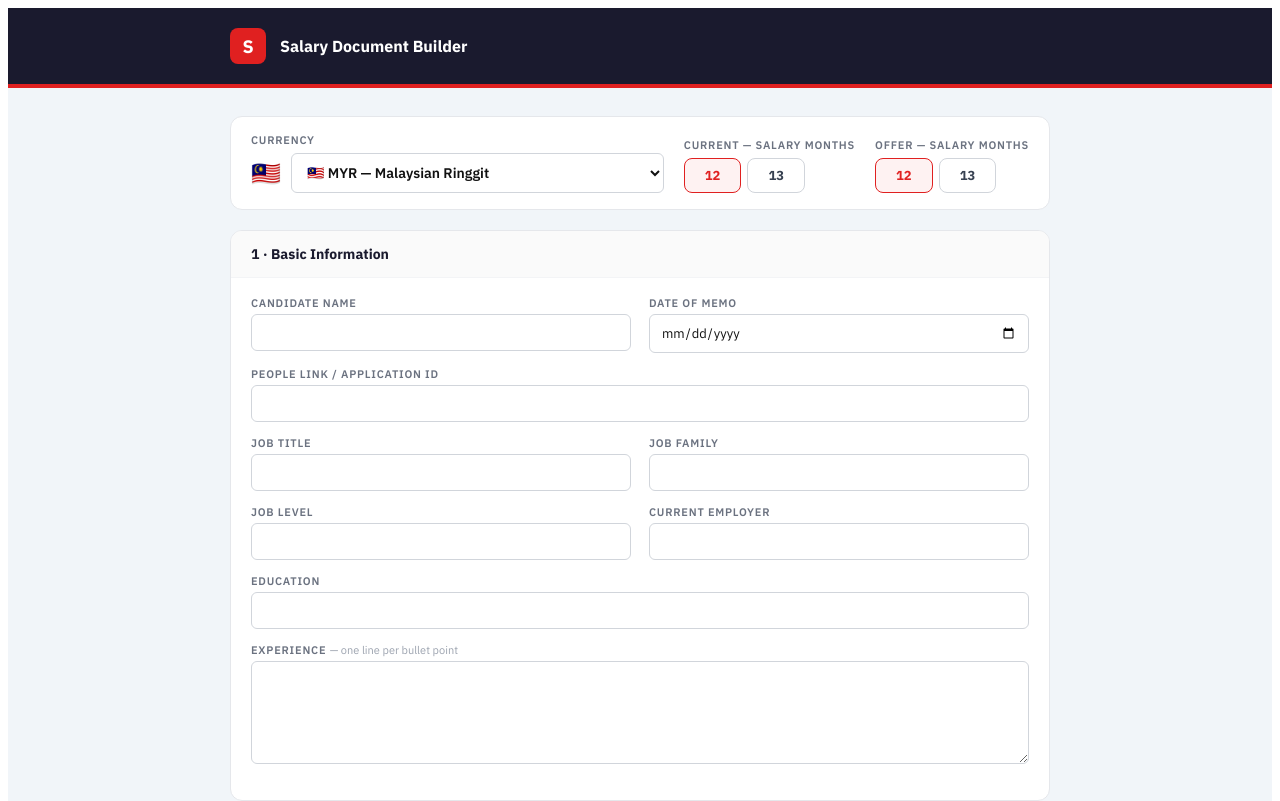
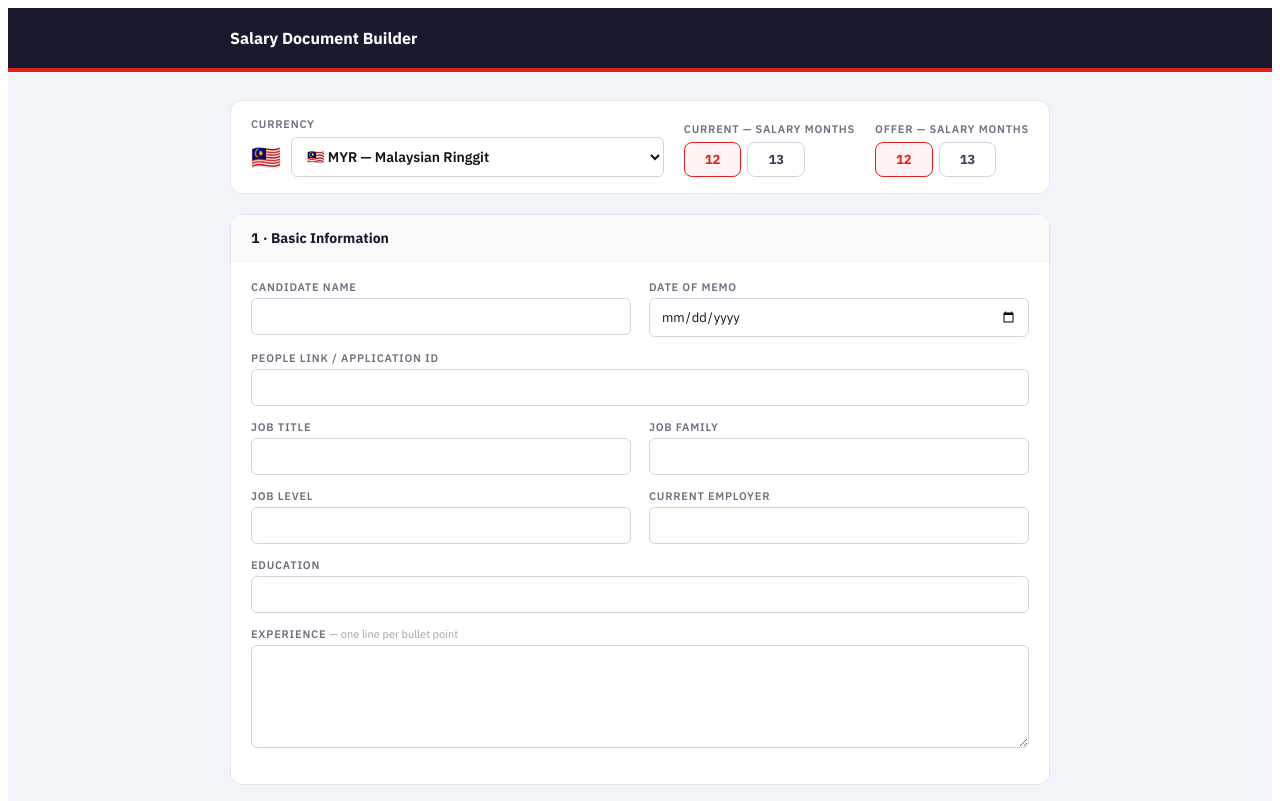
Before and after one commit to MKCFSEA/salary-document-generator, a React (Vite) app in the folder salary-memo/: page / in a window 1280 px wide. Shown: the top 801 px of the page. Built offline with nearby package versions, Linux system fonts and the light colour scheme.

Commit message:
Update App.jsx

```diff
--- a/salary-memo/src/App.jsx
+++ b/salary-memo/src/App.jsx
@@ -515,9 +515,7 @@ export default function App() {
 
       <div style={{ background: DARK, borderBottom: `4px solid ${RED}` }}>
         <div style={{ maxWidth: 820, margin: "0 auto", padding: "20px 24px", display: "flex", alignItems: "center", gap: 14 }}>
-          <div style={{ width: 36, height: 36, background: RED, borderRadius: 8, display: "flex", alignItems: "center", justifyContent: "center" }}>
-            <span style={{ color: "#fff", fontSize: 18, fontWeight: 900 }}>S</span>
-          </div>
+
           <div style={{ color: "#fff", fontWeight: 700, fontSize: 16 }}>Salary Document Builder</div>
           {isPremium && (
             <div style={{ marginLeft: "auto", background: "#7f1d1d", border: "1px solid #dc2626", borderRadius: 8, padding: "6px 14px", display: "flex", alignItems: "center", gap: 8 }}>
```
